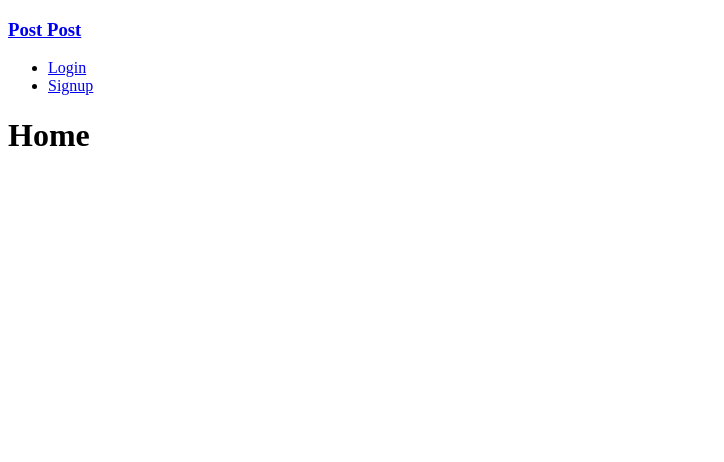
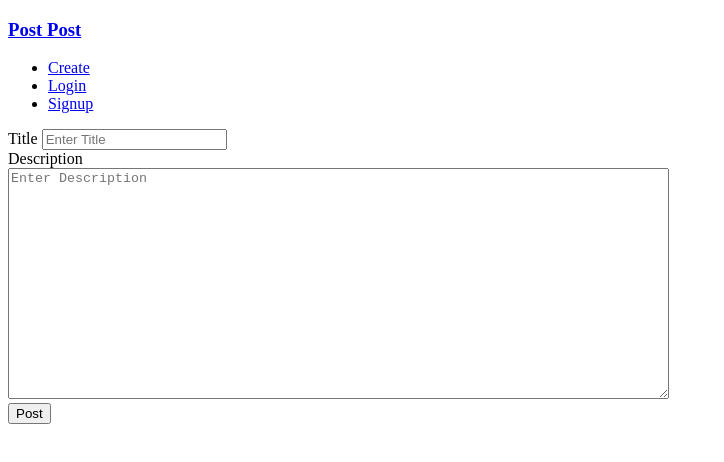
Before and after one commit to joshjoshuap/post-post, a React (Create React App) app in the folder frontend/: page /post/create in a window 1280 px wide. Before the commit this address led to /. Shown: the top 462 px of the page, without its empty margins (0-724 px from the left). Built offline with nearby package versions, Linux system fonts and the light colour scheme; no server answers.

Commit message:
chore: implement frontend create post

```diff
--- a/frontend/src/App.js
+++ b/frontend/src/App.js
@@ -1,16 +1,18 @@
 import { BrowserRouter, Routes, Route, Navigate } from "react-router-dom";
 import Navigation from "./components/Navigation";
-import Home from "./pages/Posts/Home";
+import PostList from "./pages/Posts/PostLists";
 import Login from "./pages/User/Login";
 import Signup from "./pages/User/Signup";
 import "./App.css";
+import CreatePost from "./pages/Posts/CreatePost";
 
 function App() {
   return (
     <BrowserRouter>
       <Navigation>
         <Routes>
-          <Route path="/" element={<Home />} />
+          <Route path="/" element={<PostList />} />
+          <Route path="/post/create" element={<CreatePost />} />
           <Route path="/login" element={<Login />} />
           <Route path="/signup" element={<Signup />} />
           <Route path="*" element={<Navigate to="/" replace />} />
--- a/frontend/src/components/Navigation.js
+++ b/frontend/src/components/Navigation.js
@@ -8,6 +8,9 @@ const Navigation = (props) => {
           <Link to="/">Post Post </Link>
         </h3>
         <ul>
+        <li>
+        <Link to="/post/create">Create</Link>
+        </li>
           <li>
             <Link to="/login">Login</Link>
           </li>
--- /dev/null
+++ b/frontend/src/pages/Posts/CreatePost.js
@@ -0,0 +1,81 @@
+import { useState } from "react";
+
+const CreatePost = () => {
+  const apiBackendUrl = process.env.REACT_APP_BACKEND_URL;
+
+  const [inputTitle, setInputTitle] = useState("");
+  const [inputDescription, setInputDescription] = useState("");
+
+  const [error, setError] = useState(false);
+  const [errorMessage, setErrorMessage] = useState("");
+
+  const titleChangeHandler = (event) => {
+    setInputTitle(event.target.value);
+  };
+
+  const descriptionChangeHandler = (event) => {
+    setInputDescription(event.target.value);
+  };
+
+  const formSubmitHandler = async () => {
+    try {
+      const res = await fetch(`${apiBackendUrl}/api/post/`, {
+        method: "POST",
+        headers: {
+          "Content-type": "application/json",
+        },
+        body: JSON.stringify({
+          title: inputTitle,
+          description: inputDescription,
+          creator: "6350f4a6ecd7cd37159df009",
+        }),
+      });
+
+      const data = await res.json();
+
+      if (!res.ok) {
+        throw new Error(data.message); // server error message
+      }
+    } catch (err) {
+      setError(true);
+      setErrorMessage(err.message);
+      console.log("Create Post Failed", err);
+    }
+  };
+
+  return (
+    <div>
+      {error && <h2>{errorMessage}</h2>}
+      <form onSubmit={formSubmitHandler}>
+        <div>
+          <label htmlFor="inputTitle"> Title </label>
+          <input
+            type="text"
+            id="inputTitle"
+            name="inputTitle"
+            onChange={titleChangeHandler}
+            value={inputTitle}
+            placeholder="Enter Title"
+          />
+        </div>
+        <div>
+          <label htmlFor="inputDescription"> Description </label>
+          <br />
+          <textarea
+            type="text"
+            id="inputDescription"
+            name="inputDescription"
+            onChange={descriptionChangeHandler}
+            value={inputDescription}
+            placeholder="Enter Description"
+            rows="15"
+            cols="80"
+          ></textarea>
+        </div>
+        <button type="submit">Post</button>
+      </form>
+    </div>
+  );
+};
+
+export default CreatePost;
--- a/frontend/src/pages/Posts/Home.js
+++ /dev/null
@@ -1,5 +0,0 @@
-const Home = () => {
-  return <h1>Home</h1>;
-};
-
-export default Home;
--- /dev/null
+++ b/frontend/src/pages/Posts/PostLists.js
@@ -0,0 +1,5 @@
+const PostList = () => {
+  return <h1>PostList</h1>;
+};
+
+export default PostList;
```
